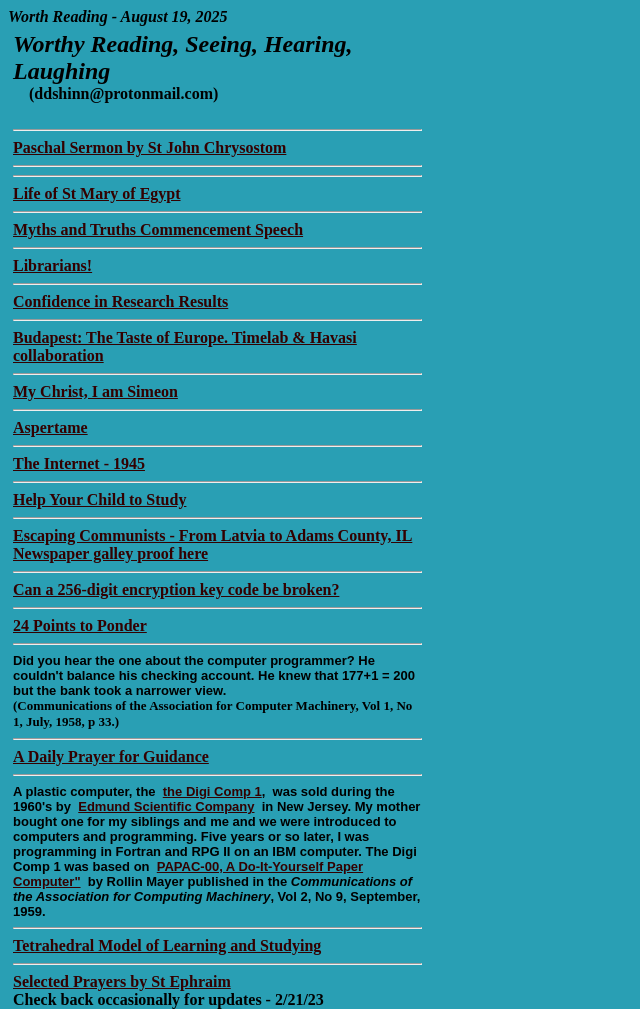
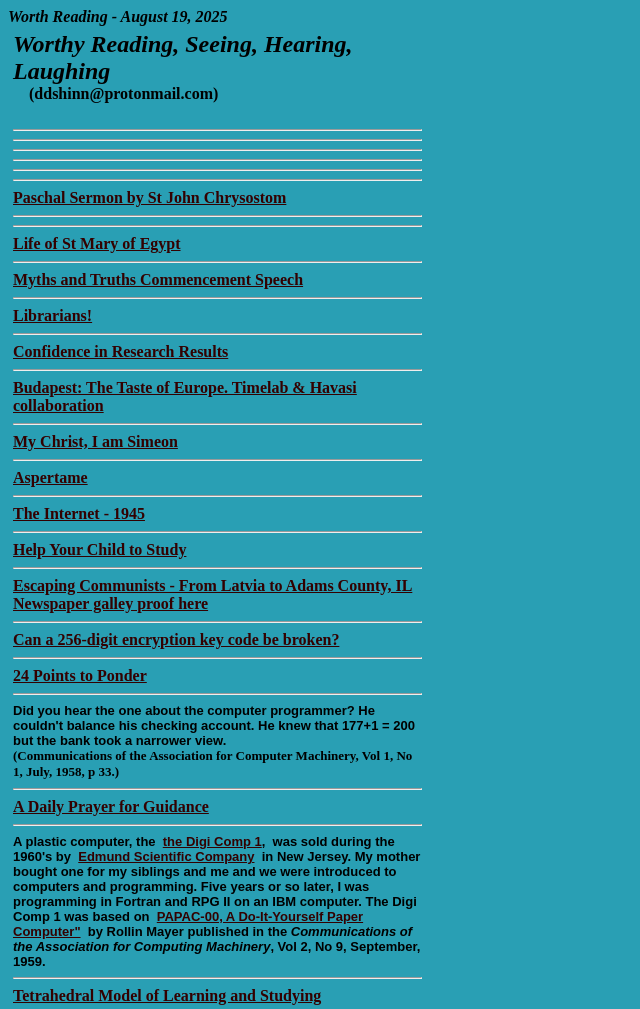
Before and after one commit to ddssite/worthreading, a plain HTML site: page index.html in a window 1280 px wide. Shown: the top 1009 px of the page, without its empty margins (0-640 px from the left). Drawn offline with Linux system fonts and the light colour scheme.

Commit message:
Update index.html

```diff
--- a/index.html
+++ b/index.html
@@ -12,7 +12,7 @@
 <b><font size="+2"><i>Worthy Reading, Seeing, Hearing, Laughing</i></font>&nbsp;&nbsp;&nbsp;&nbsp;&nbsp;&nbsp;&nbsp;<br>
 &nbsp;&nbsp;&nbsp;&nbsp;(ddshinn@protonmail.com)<br>
 <br>
-<hr>
+<hr><hr><hr><hr><hr><hr>
 
 <a href="https://ddssite.github.io/worthreading/PaschalSermon.html" target="_blank" rel="noopener noreferrer">Paschal Sermon by St John Chrysostom</a><br>
 <hr>
```
